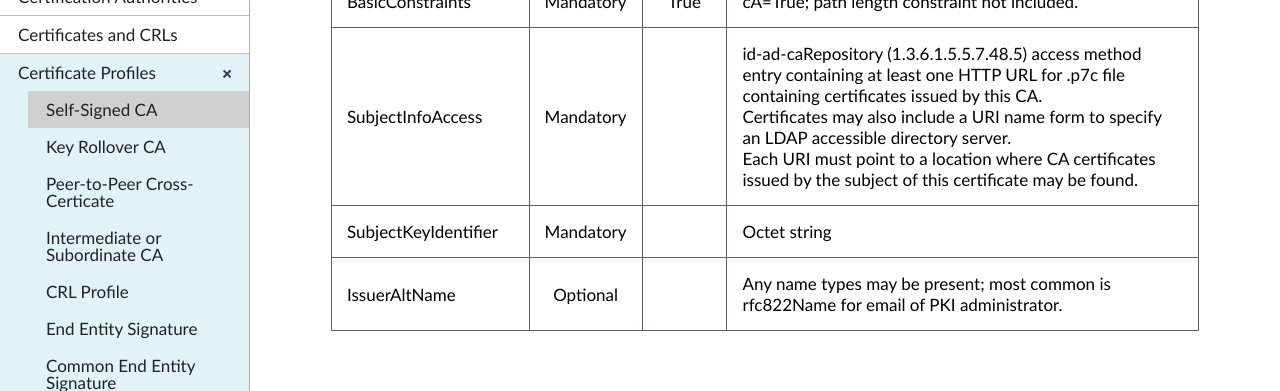
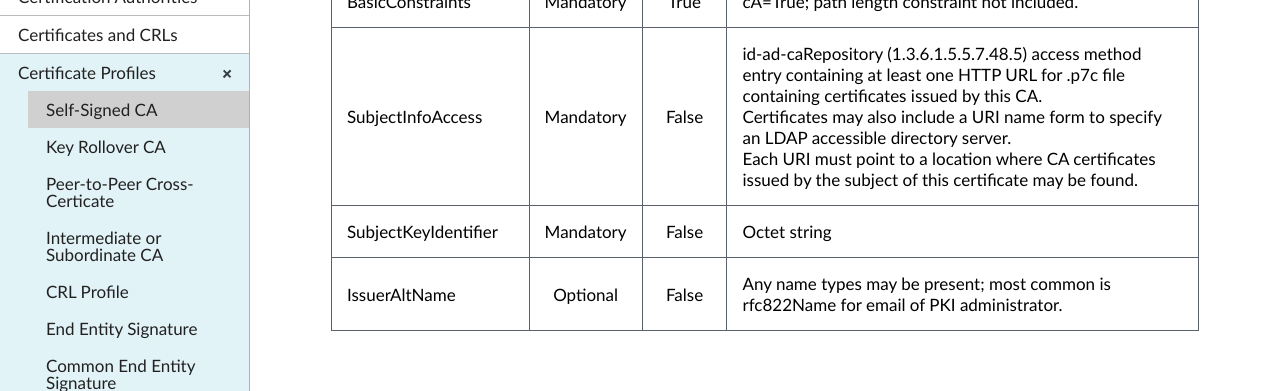
Before and after one commit to GSA/fpki-guides, a Jekyll site: the page built from _profiles/01_self_signed_ca.md, in a window 1280 px wide and 900 px high, scrolled down 1148 px. Shown: the part 220-611 px from the top of the window. Built offline with Jekyll 4.4.1, drawn with Linux system fonts in a browser that asks for light colours; nearby versions of some CDN libraries; library files that are not in the unit come from our copies.

Commit message:
Update 01_self_signed_ca.md
Update extensions

```diff
--- a/_profiles/01_self_signed_ca.md
+++ b/_profiles/01_self_signed_ca.md
@@ -20,6 +20,6 @@
 | **Extension** |  **Required**   | **Critical** | **Value**                             |
 | KeyUsage  | Mandatory | True |  keyCertSign, cRLSign, DigitalSignature (optional), nonRepudiation (optional). |
 | BasicConstraints   | Mandatory | True |  cA=True; path length constraint not included. |
-| SubjectInfoAccess   | Mandatory |  |  id-ad-caRepository (1.3.6.1.5.5.7.48.5) access method entry containing at least one HTTP URL for .p7c file containing certificates issued by this CA.<BR>Certificates may also include a URI name form to specify an LDAP accessible directory server.<BR>Each URI must point to a location where CA certificates issued by the subject of this certificate may be found.  |
-| SubjectKeyIdentifier   | Mandatory |  | Octet string   |
-|IssuerAltName   | Optional  |  | Any name types may be present; most common is rfc822Name for email of PKI administrator. |
+| SubjectInfoAccess   | Mandatory | False |  id-ad-caRepository (1.3.6.1.5.5.7.48.5) access method entry containing at least one HTTP URL for .p7c file containing certificates issued by this CA.<BR>Certificates may also include a URI name form to specify an LDAP accessible directory server.<BR>Each URI must point to a location where CA certificates issued by the subject of this certificate may be found.  |
+| SubjectKeyIdentifier   | Mandatory | False | Octet string   |
+|IssuerAltName   | Optional  | False | Any name types may be present; most common is rfc822Name for email of PKI administrator. |
```
